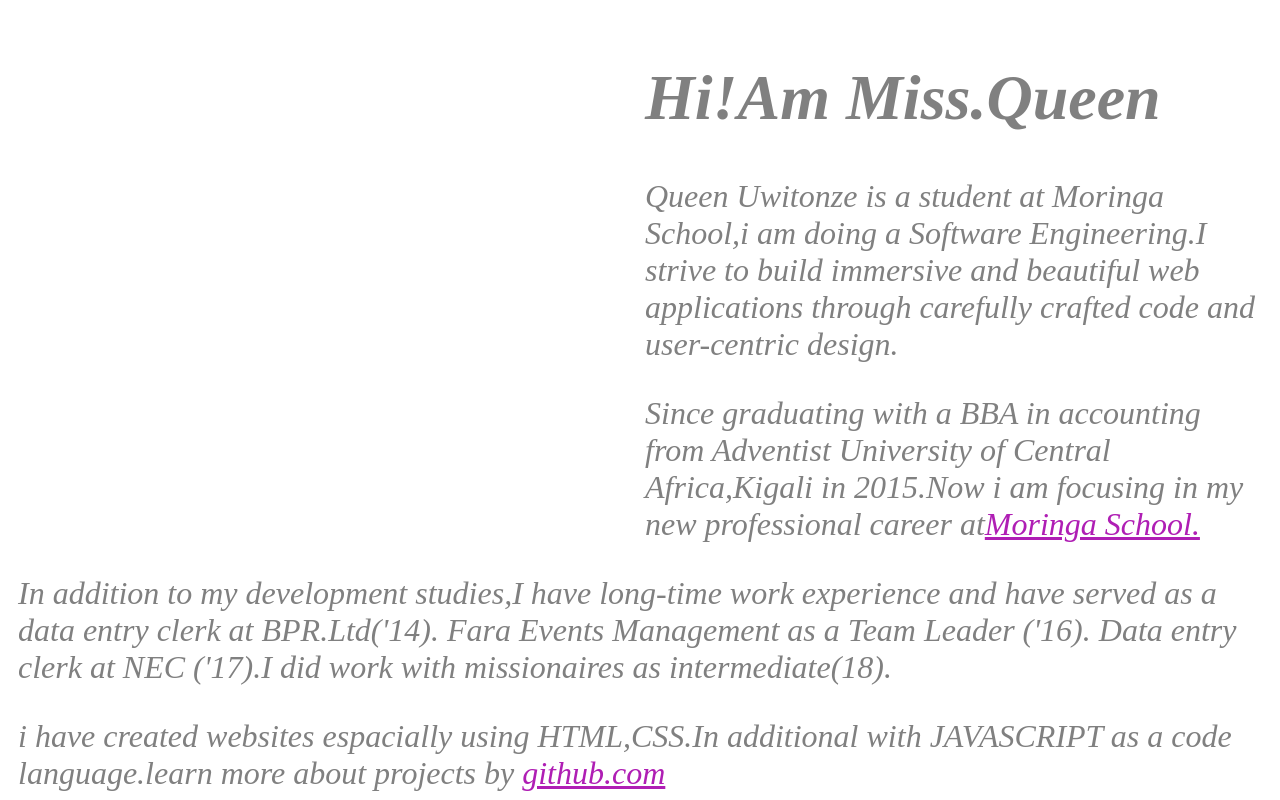
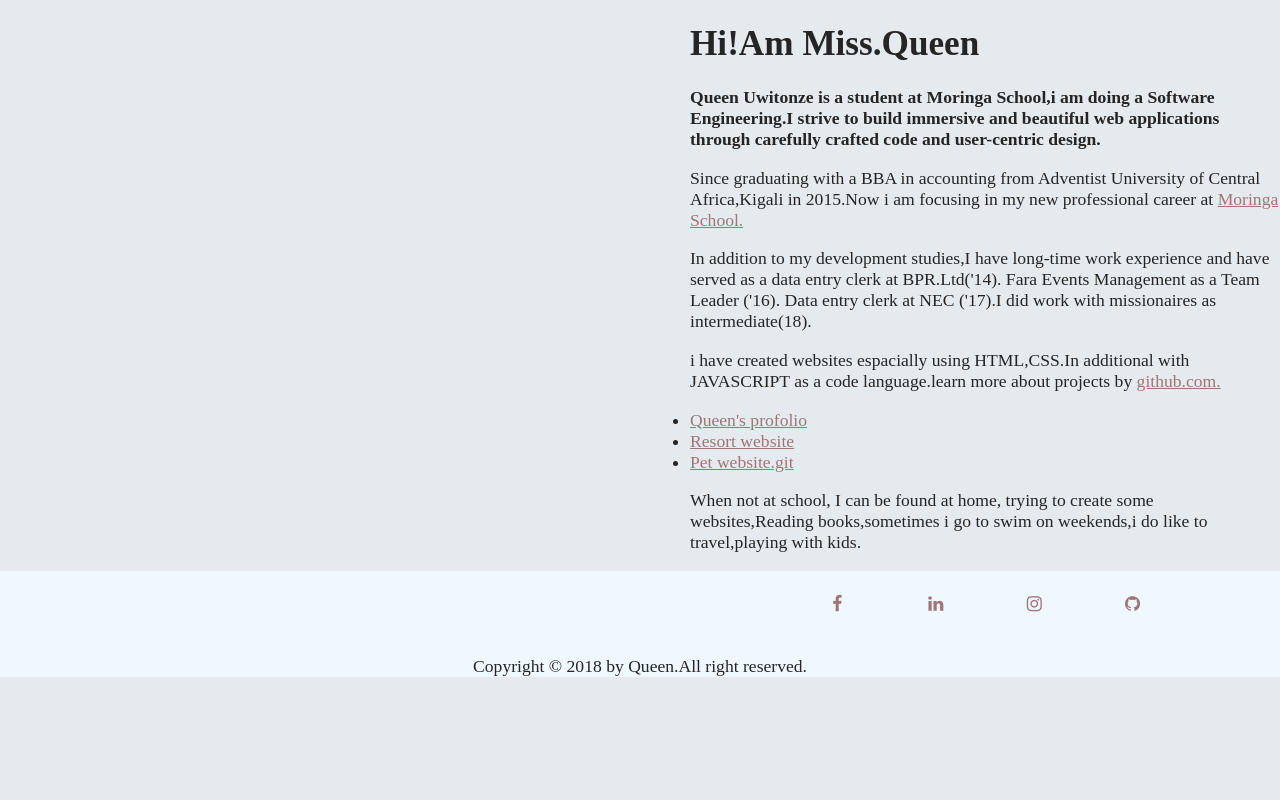
Before and after one commit to Queen-Uwitonze/my-first-website, a plain HTML site: page my-first-website.html in a window 1280 px wide. Shown: the top 800 px of the page. Drawn offline with Linux system fonts and the light colour scheme; files that its build step writes are made by us from their sources; files whose address does not match are found by name.

Commit message:
some changes

```diff
--- a/my-first-website.css
+++ b/my-first-website.css
@@ -1,11 +1,17 @@
 
 body{
-    font-style: italic;
-    background-color:white;
-    padding:10px;
-    border: 2px;
-    font-size: 2em ;
-    color:grey
+    font-family:"adobe-caslon-pro";
+    background-color:#e5eaee;
+    font-size: 1.1em ;
+    text-transform: none;
+    letter-spacing: 0em;
+    font-style: normal;
+    color: #252525;
+    margin-left:0%;
+    margin-right: 0%;
+    margin-top:0%;
+    margin-bottom:0%;
+
 
 }
 
@@ -27,32 +33,36 @@ h1{
   }
 
   .fa-facebook {
-    color: rgb(175, 30, 180);
+    color:rgb(160, 117, 117)
   }
   .fa-github {
 
-    color:  rgb(175, 30, 180);
-  }
+    color:  rgb(160, 117, 117)
+}
   .fa-instagram{
-    color:  #af1eb4;
-  }
+    color:  rgb(160, 117, 117)
+}
+
   .fa-linkedin{
-    color:  rgb(175, 30, 180);
-  }
+    color: rgb(160, 117, 117)
+}
+
   .social{
       text-align: center;
+      background-color: aliceblue;
+      margin-left:0%;
   }
   #image{
       background-image: url('/home/wecode/Downloads/profolio.jpg');
       background-repeat: no-repeat;
       background-size: cover;
-      height: 500px;
+      height: 570px;
       width: 50%;
+      position: relative;
       float:left;
-      margin-right: 5px;
-      margin-bottom: 3px;
+      margin-right: 50px;
 
   }
   a{
-      color: rgb(175, 30, 180)
-  }
+      color:rgb(160, 117, 117)
+    }
--- a/my-first-website.html
+++ b/my-first-website.html
@@ -11,19 +11,23 @@
 
         </div>
         <div class="description">
+
             <h1><strong>Hi!Am Miss.Queen</strong></h1>
+
+            <div class="self">
                  <!--introduction about myself-->
-            <p>Queen Uwitonze is a student at Moringa School,i am doing a Software Engineering.I strive to build immersive and beautiful web applications through carefully crafted code and user-centric design.</p>
+                 <p><strong>Queen Uwitonze is a student at Moringa School,i am doing a Software Engineering.I strive to build immersive and beautiful web applications through carefully crafted code and user-centric design.</strong></p>
+            </div>
                 <!--background studies-->
-            <p>Since graduating with a BBA in accounting from Adventist University of Central Africa,Kigali in 2015.Now i am focusing in my new professional career at<a href="https://moringa.school.com">Moringa School.</a> </p>
+                <p>Since graduating with a BBA in accounting from Adventist University of Central Africa,Kigali in 2015.Now i am focusing in my new professional career at <a href="https://moringaschool.com">Moringa School.</a> </p>
                 <!--work experience-->
                 <p>In addition to my development studies,I have long-time work experience and have served as a data entry clerk at BPR.Ltd('14). Fara Events Management as a Team Leader  ('16). Data entry clerk at NEC ('17).I did work with missionaires as intermediate(18).</p>
                 <!--introducing language i have used when creating websites-->
-            <p>i have created websites espacially using HTML,CSS.In additional with JAVASCRIPT as a code language.learn more about projects by <a href="https://github.com/Queen-Uwitonze" target="blank">github.com</a>
+                <p>i have created websites espacially using HTML,CSS.In additional with JAVASCRIPT as a code language.learn more about projects by <a href="https://github.com/Queen-Uwitonze" target="blank">github.com.</a>
                     <ul>
-                     <li><a href="https://github.com/Queen-Uwitonze/my-first-website.git">Queen's profolio</a></li>
-                     <li><a href="https://github.com/Queen-Uwitonze/Resort-website.git">Resort website</a></li>
-                     <li><a href="https://github.com/Queen-Uwitonze/pet-website.git">Pet website.git</a></li>
+                        <li><a href="https://github.com/Queen-Uwitonze/my-first-website.git">  Queen's profolio</a></li>
+                        <li><a href="https://github.com/Queen-Uwitonze/Resort-website.git">  Resort website</a></li>
+                        <li><a href="https://github.com/Queen-Uwitonze/pet-website.git">  Pet website.git</a></li>
                     </ul>
                 </p>
                 <!--what i like to do on my free-time-->
@@ -34,8 +38,9 @@
                 <a href="https://www.linkedin.com/uwitonze queen" class="fa fa-linkedin"></a>
                 <a href="https://www.instagram.com/kabengeraqueen" class="fa fa-instagram"></a>
                 <a href="https://github.com/Queen-Uwitonze" class="fa fa-github"></a>
+                <p>Copyright &copy; 2018 by Queen.All right reserved.</p>
             </div>
         </div>
-    <footer>no license</footer>
+
     </body>
 </html>
```
Lines whose indentation alone changed are shown as unchanged.
